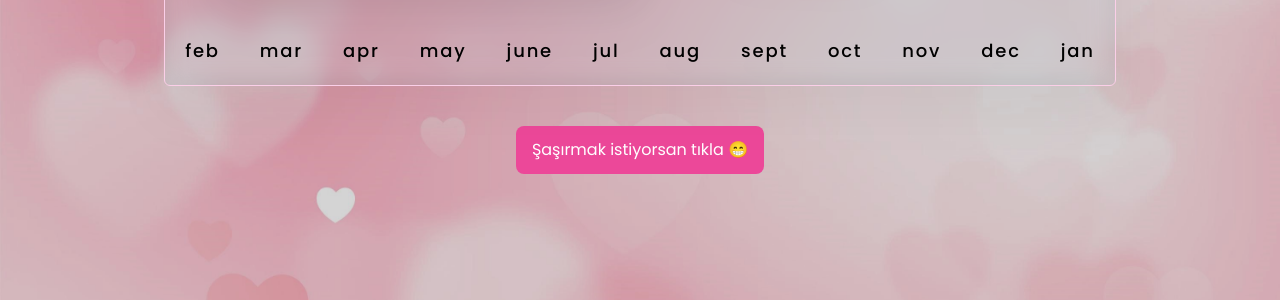
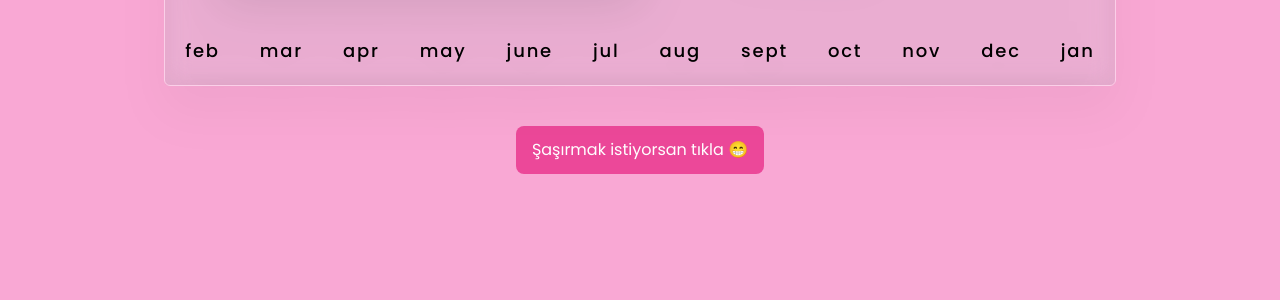
Before and after one commit to Drein100/ceylinim, a website: page index.html in a window 1280 px wide. Shown: the part 500-800 px from the top of the page. Drawn offline with Linux system fonts and the light colour scheme.

Commit message:
nolur ol artık

```diff
--- a/index.html
+++ b/index.html
@@ -21,7 +21,7 @@
       </style>
 
 </head>
-<body class="font-poppins bg-[url('/Pictures/arka.jpg')] bg-auto sm:bg-cover">
+<body class="font-poppins bg-pink-300 bg-auto sm:bg-cover">
   <h1 class="text-3xl p-5 sm:text-5xl font-thin text-white text-center sm:p-10">ceylinim</h1>
     <!-- POP-UP -->
     <div class="fixed inset-0 flex items-center justify-center z-10 hidden" id="myModal">
```
